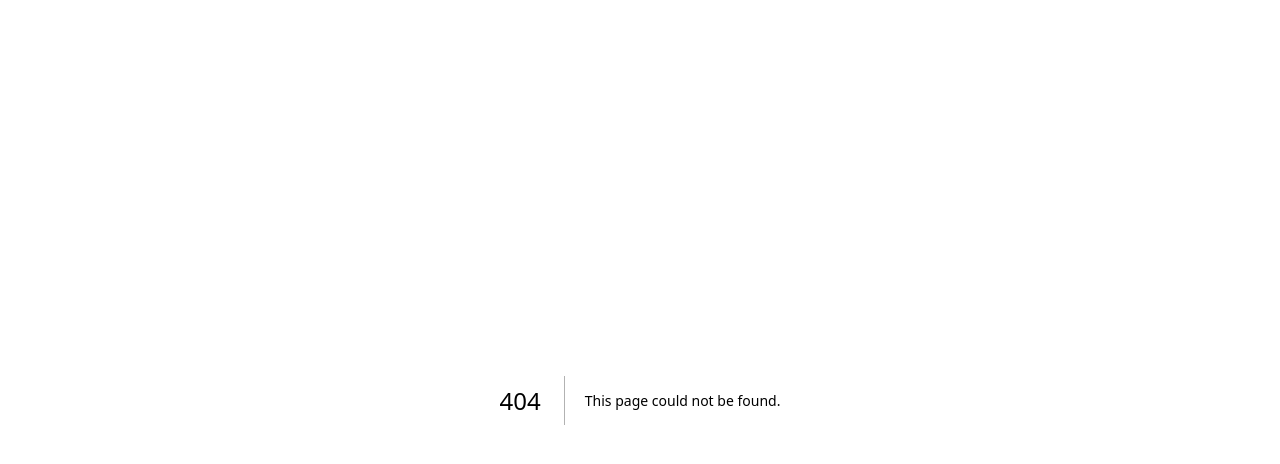
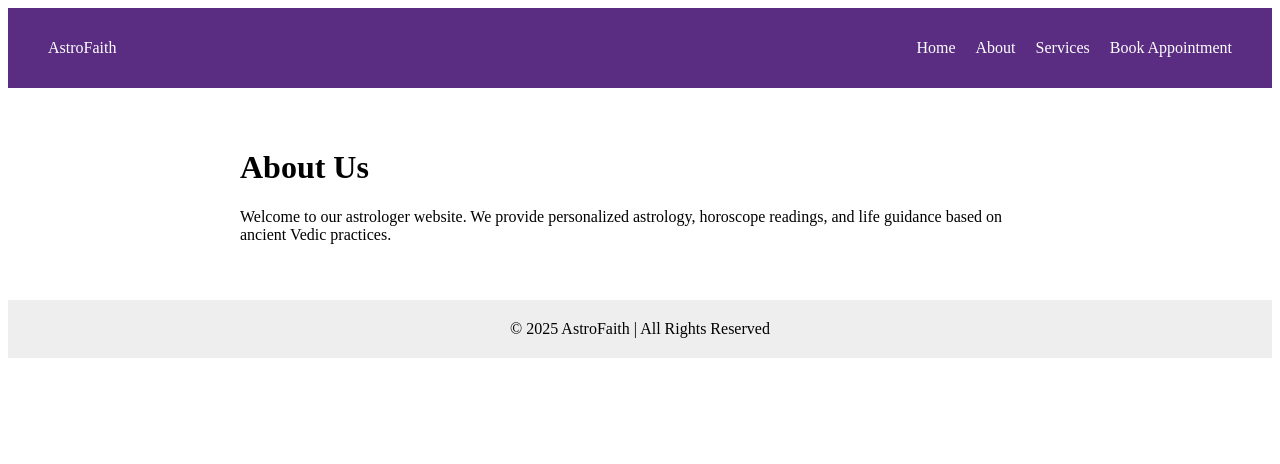
Before and after one commit to bhaveshnanda/AastroFaithG, a Next.js app: page /About in a window 1280 px wide. Before the commit this address had no page. Shown: the top 464 px of the page. Built offline with nearby package versions, Linux system fonts and the light colour scheme.

Commit message:
file structure updated

```diff
--- a/src/components/Banner/Banner.js
+++ b/src/components/Banner/Banner.js
@@ -6,7 +6,7 @@ export default function Banner() {
     <div className={styles.banner}>
       <h1>Welcome to AstroFaith</h1>
       <p>Your trusted guide to astrology and life predictions</p>
-      <Link href="/book-appointment">
+      <Link href="/Appointment">
         <button className={styles.btn}>Book Appointment</button>
       </Link>
     </div>
--- a/src/components/Header/Header.js
+++ b/src/components/Header/Header.js
@@ -8,9 +8,9 @@ export default function Header() {
       <nav>
         <ul>
           <li><Link href="/">Home</Link></li>
-          <li><Link href="/about">About</Link></li>
-          <li><Link href="/services">Services</Link></li>
-          <li><Link href="/book-appointment">Book Appointment</Link></li>
+          <li><Link href="/About">About</Link></li>
+          <li><Link href="/Services">Services</Link></li>
+          <li><Link href="/Appointment">Book Appointment</Link></li>
         </ul>
       </nav>
     </header>
--- a/src/pages/book-appointment.js
+++ b/src/pages/Appointment/index.js
@@ -1,4 +1,4 @@
-import Layout from "../components/Layout/Layout";
+import Layout from "@/components/Layout/Layout";
 import styles from "./book-appointment.module.css";
 
 export default function BookAppointment() {
```
Also changed, not shown: src/pages/About/about.module.css (renamed from src/pages/about.module.css), src/pages/About/index.js (renamed from src/pages/about.js), src/pages/Appointment/book-appointment.module.css (renamed from src/pages/book-appointment.module.css), src/pages/Services/index.js (renamed from src/pages/services.js), src/pages/Services/services.module.css (renamed from src/pages/services.module.css).
